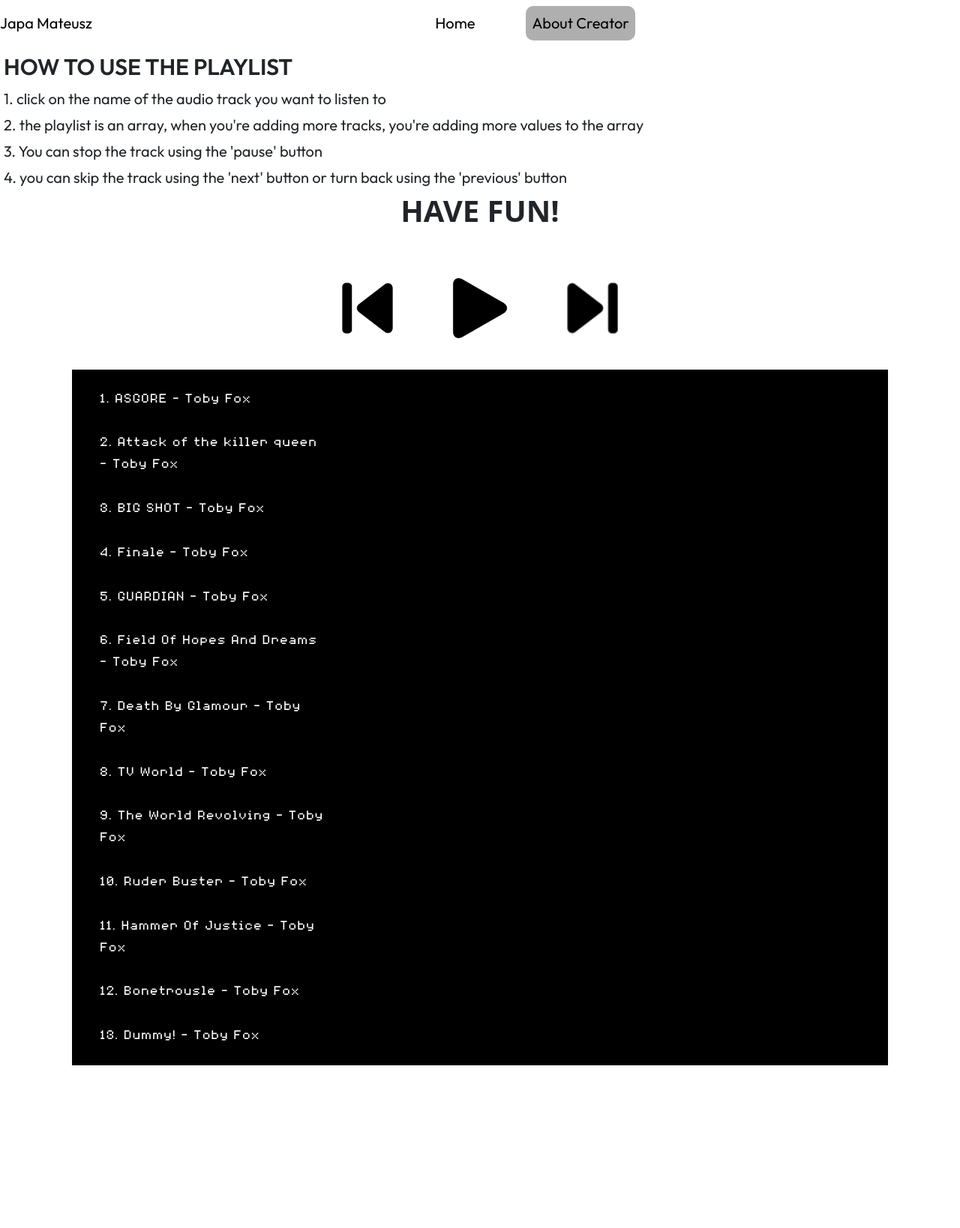
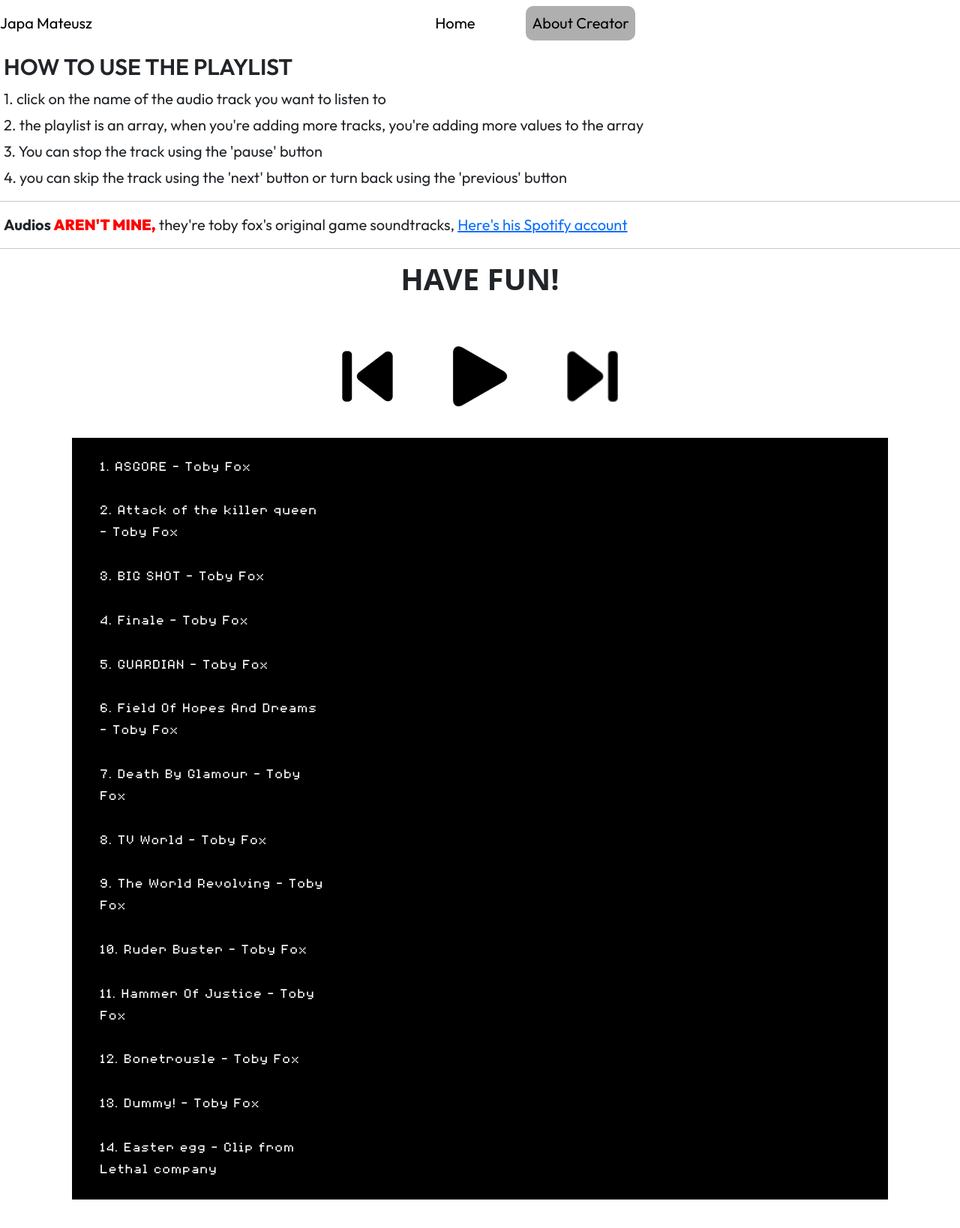
Before and after one commit to krzeslo2/undertale-website, a plain HTML site: page osts.html in a window 1280 px wide. Shown: the whole page at 75% size. Before the commit the page ends 1491 px from the top, so only its background shows below. Drawn offline with nearby package versions, Linux system fonts and the light colour scheme; a web font is replaced by a local one.

Commit message:
Osts playlist - finished

```diff
--- a/osts.html
+++ b/osts.html
@@ -135,6 +135,9 @@
     <p>2. the playlist is an array, when you're adding more tracks, you're adding more values to the array</p>
     <p>3. You can stop the track using the 'pause' button</p>
     <p>4. you can skip the track using the 'next' button or turn back using the 'previous' button</p>
+    <hr>
+    <p><b>Audios <b style="color: red;">AREN'T MINE,</b></b> they're toby fox's original game soundtracks, <a href="https://open.spotify.com/artist/57DlMWmbVIf2ssJ8QBpBau">Here's his Spotify account</a></p>
+    <hr>
     <h1>HAVE FUN!</h1>
     <br>
     <br>
@@ -208,6 +211,10 @@
                         <audio id="dummy" src="Audios/playlist/dummy.ogg"></audio>
                         <button onclick="add('dummy')" class="playlist_add">13. Dummy! - Toby Fox</button>
                     </div>
+                    <div class="col-md-4 col-sm-12 col-lg-3">
+                        <audio id="Wiktor" src="Audios/playlist/Wiktor.mp3"></audio>
+                        <button onclick="add('Wiktor')" class="playlist_add">14. Easter egg - Clip from Lethal company</button>
+                    </div>
                 </div>
             </div>
         </div>
```
Also changed, not shown: 1 other file.
